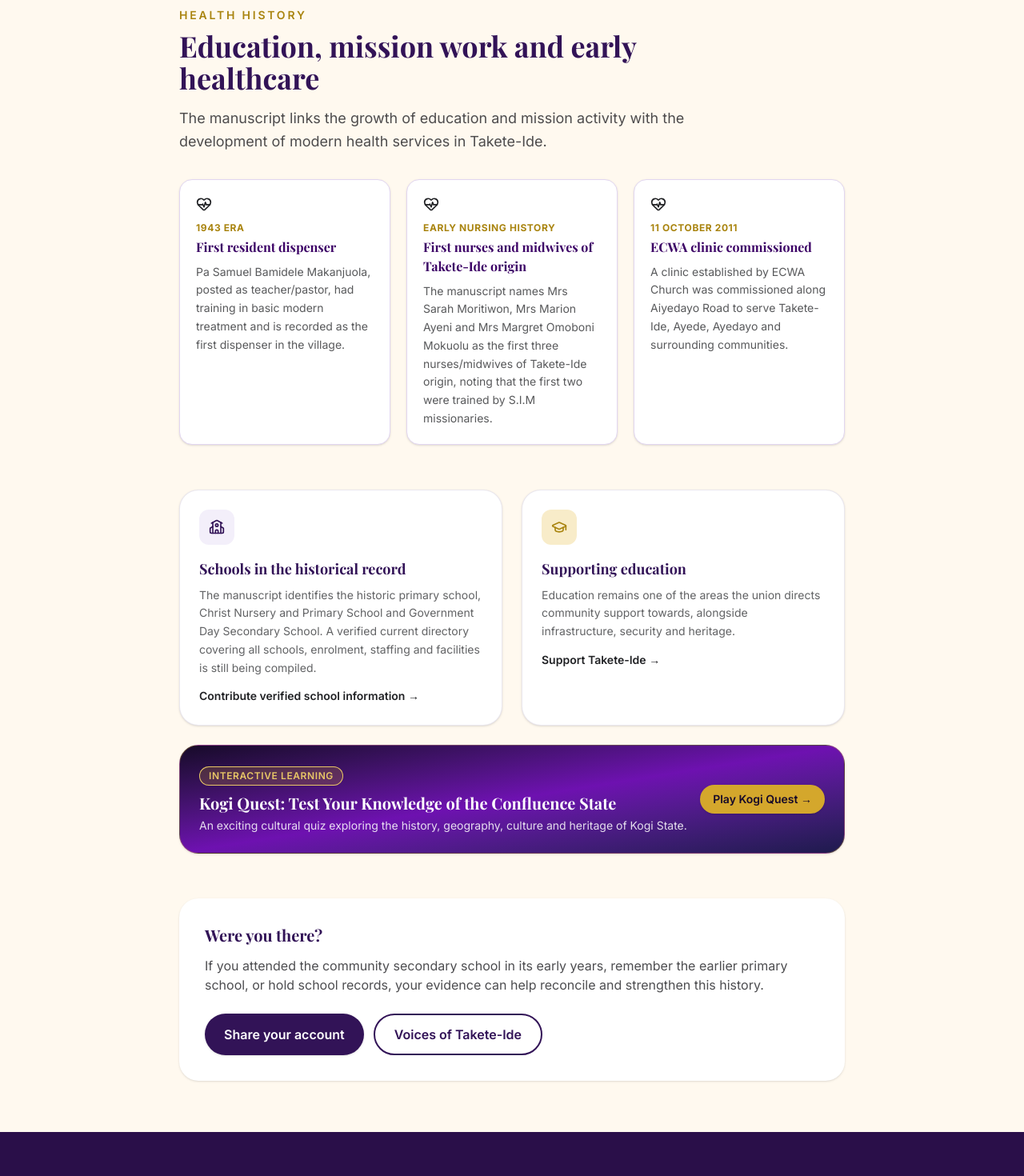
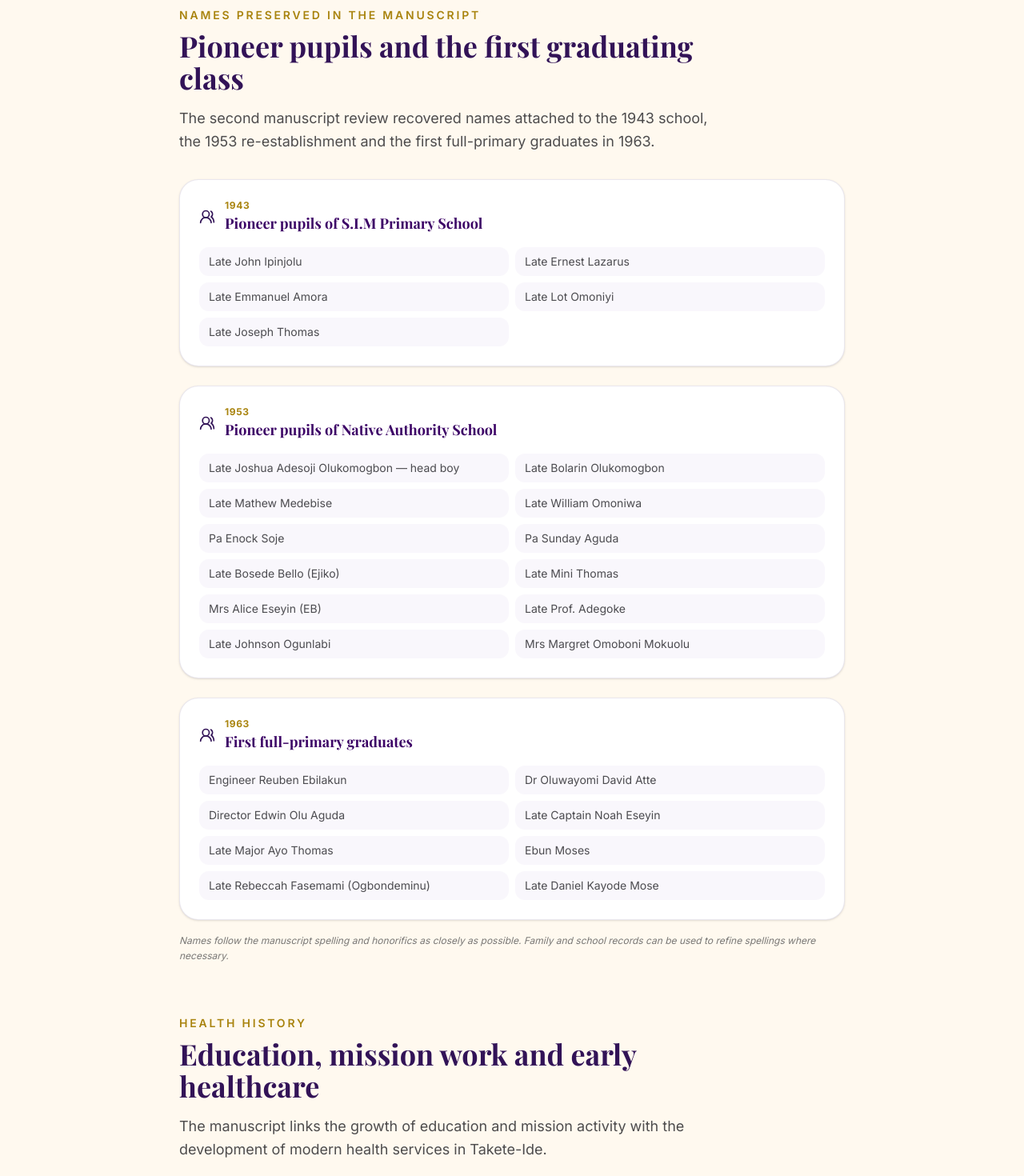
Before and after one commit to dju78/takete_ide_amuro, a Next.js app: page /education in a window 1280 px wide. Shown: the part 3040-4510 px from the top of the page at 80% size. Built offline with nearby package versions, Linux system fonts and the light colour scheme; no server answers; the database is empty; a web font is replaced by a local one.

Commit message:
Add pioneer pupils and graduates from manuscript

```diff
--- a/app/education/page.tsx
+++ b/app/education/page.tsx
@@ -1,6 +1,6 @@
 import type { Metadata } from "next";
 import Link from "next/link";
-import { GraduationCap, School, HeartPulse } from "lucide-react";
+import { GraduationCap, School, HeartPulse, UsersRound } from "lucide-react";
 import { Container } from "@/components/ui/Container";
 import { Breadcrumb } from "@/components/ui/Breadcrumb";
 import { SectionHeading } from "@/components/ui/SectionHeading";
@@ -13,6 +13,11 @@ import {
   BOOK_SOURCE_NOTE,
   BOOK_SOURCE_TITLE,
 } from "@/content/history/web/from-hilltops-to-valley";
+import {
+  BOOK_1943_PIONEER_PUPILS,
+  BOOK_1953_PIONEER_PUPILS,
+  BOOK_1963_FIRST_GRADUATES,
+} from "@/content/history/web/from-hilltops-to-valley-expanded";
 
 export const metadata: Metadata = {
   title: "Education in Takete-Ide",
@@ -49,6 +54,25 @@ const milestones = [
     text: "Following the creation of Oyi Local Government Area, a community delegation asked the new authority to take the school over. The request was accepted and the school passed into local government administration after its first two terms.",
   },
 ];
+
+function NamesCard({ title, period, names }: { title: string; period: string; names: readonly string[] }) {
+  return (
+    <article className="rounded-3xl border border-purple-600/10 bg-white p-6 shadow-sm">
+      <div className="flex items-center gap-3">
+        <UsersRound className="h-5 w-5 text-purple-600" aria-hidden="true" />
+        <div>
+          <p className="text-xs font-bold uppercase tracking-wider text-gold-700">{period}</p>
+          <h3 className="font-serif text-lg font-bold text-purple-950">{title}</h3>
+        </div>
+      </div>
+      <ul className="mt-4 grid gap-2 text-sm text-charcoal/80 sm:grid-cols-2">
+        {names.map((name) => (
+          <li key={name} className="rounded-xl bg-purple-50/50 px-3 py-2">{name}</li>
+        ))}
+      </ul>
+    </article>
+  );
+}
 
 export default function EducationPage() {
   return (
@@ -155,6 +179,24 @@ export default function EducationPage() {
 
         <section className="mt-16">
           <SectionHeading
+            eyebrow="Names preserved in the manuscript"
+            title="Pioneer pupils and the first graduating class"
+            align="left"
+            className="mx-0"
+            description="The second manuscript review recovered names attached to the 1943 school, the 1953 re-establishment and the first full-primary graduates in 1963."
+          />
+          <div className="mt-8 space-y-6">
+            <NamesCard title="Pioneer pupils of S.I.M Primary School" period="1943" names={BOOK_1943_PIONEER_PUPILS} />
+            <NamesCard title="Pioneer pupils of Native Authority School" period="1953" names={BOOK_1953_PIONEER_PUPILS} />
+            <NamesCard title="First full-primary graduates" period="1963" names={BOOK_1963_FIRST_GRADUATES} />
+          </div>
+          <p className="mt-4 text-xs italic leading-relaxed text-charcoal/60">
+            Names follow the manuscript spelling and honorifics as closely as possible. Family and school records can be used to refine spellings where necessary.
+          </p>
+        </section>
+
+        <section className="mt-16">
+          <SectionHeading
             eyebrow="Health history"
             title="Education, mission work and early healthcare"
             align="left"
@@ -171,6 +213,9 @@ export default function EducationPage() {
               </article>
             ))}
           </div>
+          <Link href="/heritage/health-history" className="mt-5 inline-flex min-h-6 items-center text-sm font-semibold text-community-green hover:underline">
+            Explore the full health-history record →
+          </Link>
         </section>
 
         <section className="mt-14 grid gap-6 sm:grid-cols-2">
```
